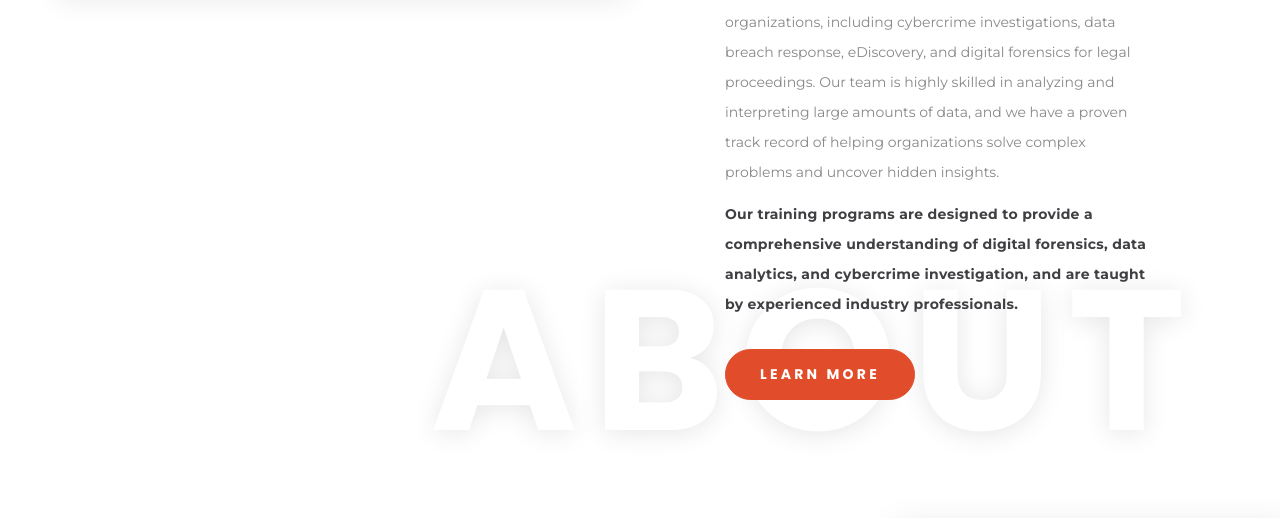
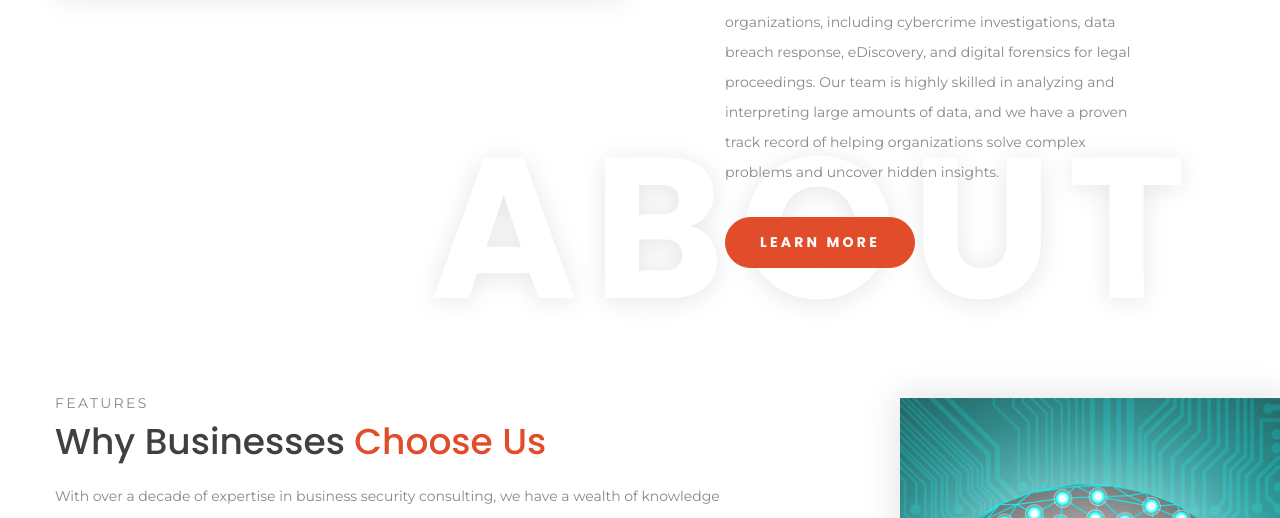
Before and after one commit to dev-great/sageServ-1, a Django app: page / in a window 1280 px wide. Shown: the part 1213-1731 px from the top of the page. Run offline with Django 4.2, Linux system fonts and the light colour scheme; some libraries are stand-ins or nearby versions.

Commit message:
new drops

```diff
--- a/runtime.txt
+++ /dev/null
@@ -1 +0,0 @@
-python-3.10.4
--- a/templates/index.html
+++ b/templates/index.html
@@ -143,14 +143,6 @@
             analyzing and interpreting large amounts of data, and we have a
             proven track record of helping organizations solve complex problems
             and uncover hidden insights.
-          </p>
-          <p
-            class="default-letter-spacing font-weight-bold text-gray-dark wow fadeInUp"
-            data-wow-delay=".4s"
-          >
-            Our training programs are designed to provide a comprehensive
-            understanding of digital forensics, data analytics, and cybercrime
-            investigation, and are taught by experienced industry professionals.
           </p>
           <a
             class="button-width-190 button-primary button-circle button-lg button offset-top-30"
```
